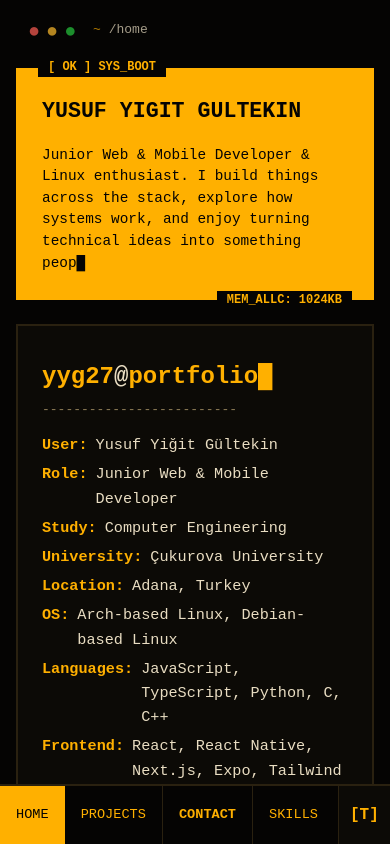
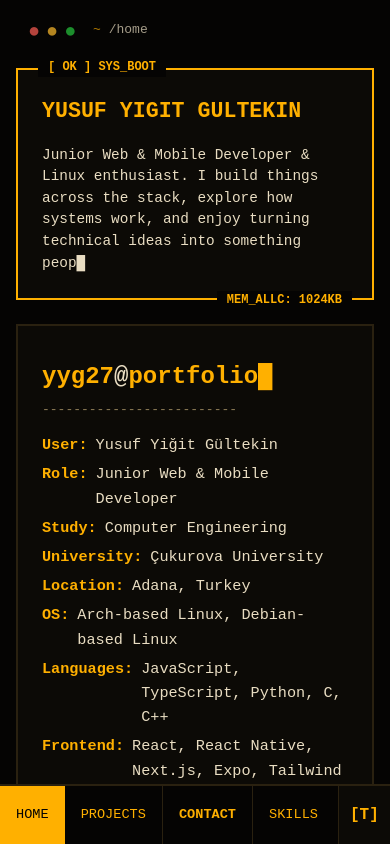
Before and after one commit to yyg27/tui-portfolio, a React (Vite) app: page / in a window 390 px wide. Built offline with nearby package versions, Linux system fonts and the light colour scheme.

Commit message:
style: restore bordered style for hero card on mobile

```diff
--- a/src/components/Home/HeroCard/HeroCard.module.css
+++ b/src/components/Home/HeroCard/HeroCard.module.css
@@ -143,13 +143,18 @@
 
 @media (max-width: 768px) {
     .heroCard {
+        background: var(--surface);
+        border: 2px solid var(--accent);
+        color: var(--text);
         padding: var(--space-md);
         gap: var(--space-md);
     }
     .intro h1 {
+        color: var(--heading);
         font-size: 1.35rem;
     }
     .intro p {
+        color: var(--text);
         font-size: 0.9rem;
         line-height: 1.5;
     }
@@ -158,7 +163,13 @@
         margin-top: var(--space-md);
     }
     .links a {
+        color: var(--accent);
+        border-color: var(--accent);
         font-size: 0.85rem;
         padding: 4px 8px;
     }
+    .links a:hover {
+        background-color: var(--accent);
+        color: var(--background);
+    }
 }
```
